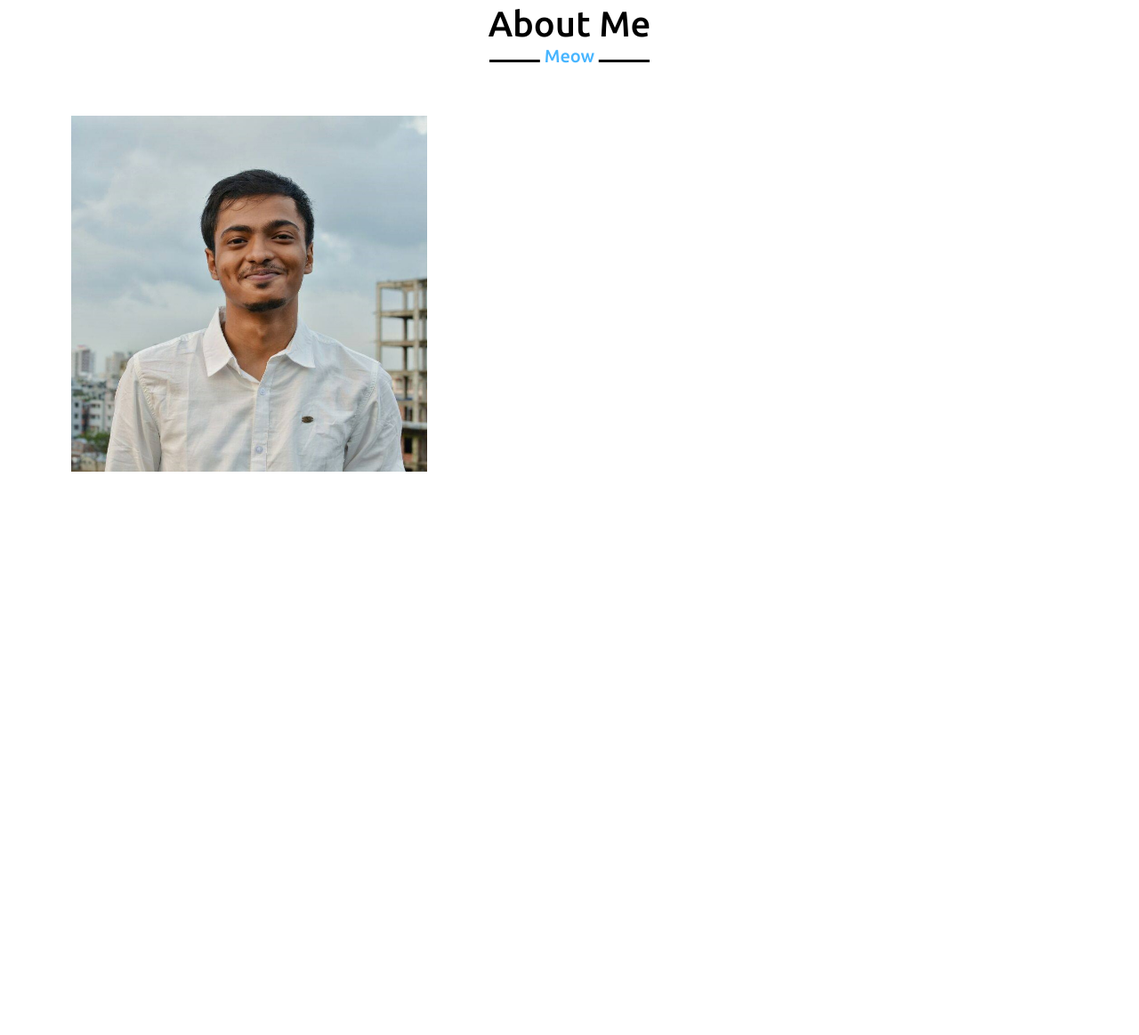
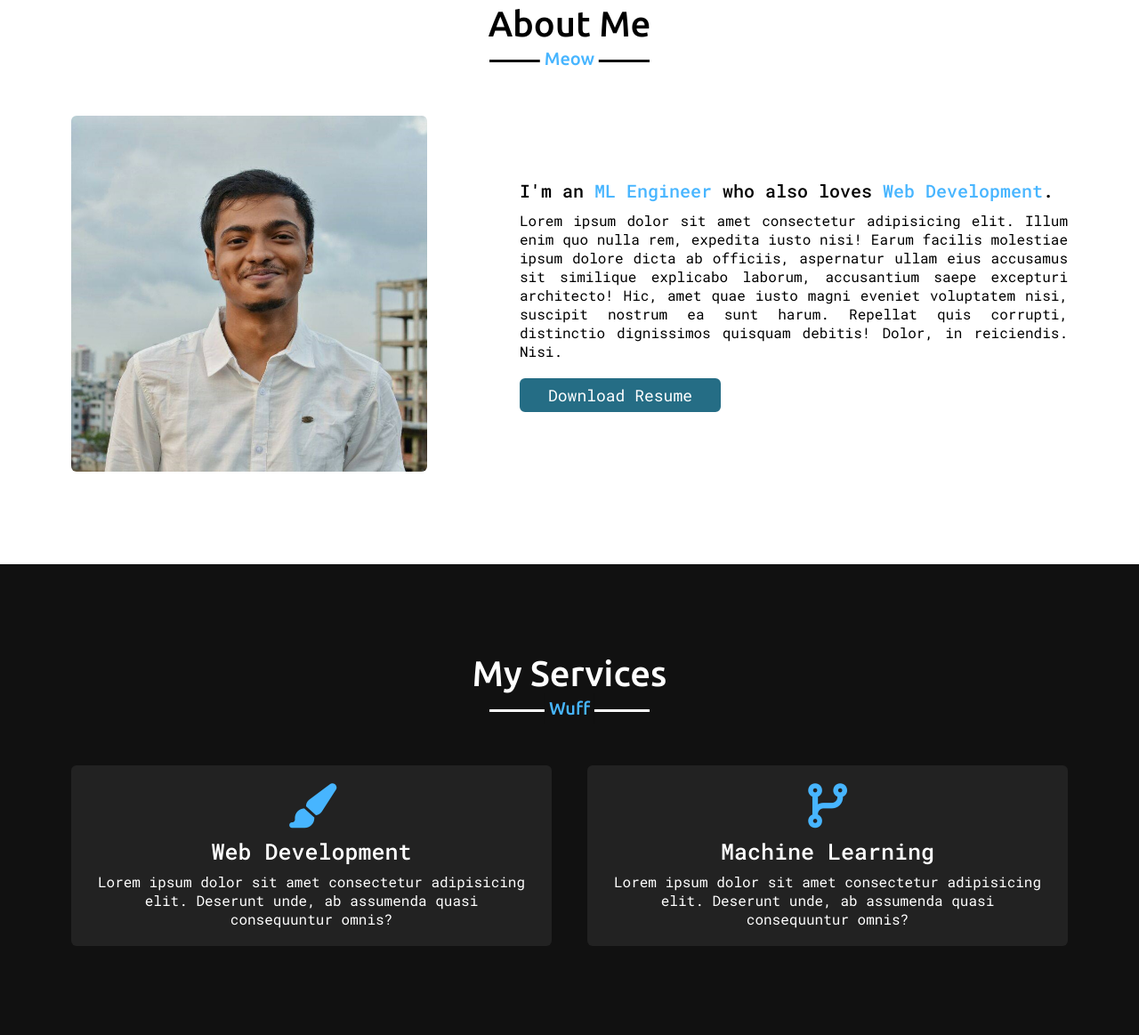
Before and after one commit to Ananism17/Demo-Portfolio, a plain HTML site: page index.html in a window 1280 px wide. Shown: the part 896-2059 px from the top of the page at 89% size. Before the commit the page ends 1530 px from the top, so only its background shows below. Drawn offline with nearby package versions, Linux system fonts and the light colour scheme.

Commit message:
Added About and Services Section

```diff
--- a/index.html
+++ b/index.html
@@ -7,14 +7,16 @@
     <meta name="viewport" content="width=device-width, initial-scale=1.0">
     <title>Anan Portfolio</title>
     <link rel="stylesheet" href="./style.css">
-    <link rel="stylesheet" href="https://cdnjs.cloudflare.com/ajax/libs/font-awesome/4.7.0/css/font-awesome.min.css">
-    <script src="https://kit.fontawesome.com/a076d05399.js" crossorigin="anonymous"></script>
+    <script src="https://kit.fontawesome.com/2defdca5f6.js" crossorigin="anonymous"></script>
     <script src="https://code.jquery.com/jquery-3.6.1.min.js"
             integrity="sha256-o88AwQnZB+VDvE9tvIXrMQaPlFFSUTR+nldQm1LuPXQ="
             crossorigin="anonymous"></script>
 </head>
 
 <body>
+
+
+
 
     <!-- Navbar Section -->
 
@@ -40,6 +42,8 @@
 
 
 
+
+
     <!-- Home Section -->
 
     <section class="home" id="home">
@@ -57,14 +61,21 @@
 
 
 
+
+
     <!-- About Section -->
 
     <section class="about" id="about">
         <div class="max-width">
+            <h2 class="title">About Me</h2>
             <div class="about-content">
-                <h2 class="title">About Me</h2>
                 <div class="column left">
                     <img src="./images/dp.jpg" alt="">
+                </div>
+                <div class="column right">
+                    <div class="text">I'm an <span>ML Engineer</span> who also loves <span>Web Development</span>.</div>
+                    <p>Lorem ipsum dolor sit amet consectetur adipisicing elit. Illum enim quo nulla rem, expedita iusto nisi! Earum facilis molestiae ipsum dolore dicta ab officiis, aspernatur ullam eius accusamus sit similique explicabo laborum, accusantium saepe excepturi architecto! Hic, amet quae iusto magni eveniet voluptatem nisi, suscipit nostrum ea sunt harum. Repellat quis corrupti, distinctio dignissimos quisquam debitis! Dolor, in reiciendis. Nisi.</p>
+                    <a href="#">Download Resume</a>
                 </div>
             </div>
         </div>
@@ -76,6 +87,38 @@
 
 
 
+
+
+    <!-- Services Section -->
+
+    <section class="services" id="services">
+        <div class="max-width">
+            <h2 class="title">My Services</h2>
+            <div class="serv-content">
+                <div class="card">
+                    <div class="box">
+                        <i class="fas fa-paint-brush"></i>
+                        <div class="text">Web Development</div>
+                        <p>Lorem ipsum dolor sit amet consectetur adipisicing elit. Deserunt unde, ab assumenda quasi consequuntur omnis?</p>
+                    </div>
+                </div>
+                <div class="card">
+                    <div class="box">
+                        <i class="fas fa-code-branch"></i>
+                        <div class="text">Machine Learning</div>
+                        <p>Lorem ipsum dolor sit amet consectetur adipisicing elit. Deserunt unde, ab assumenda quasi consequuntur omnis?</p>
+
+                    </div>
+                </div>
+            </div>
+        </div>
+    </section>
+
+
+
+
+
+
     <script src="script.js"></script>
 
 </body>
--- a/style.css
+++ b/style.css
@@ -40,7 +40,7 @@
     position: fixed;
     width: 100%;
     padding: 30px 0;
-    /* background: #256D85; */
+    z-index: 999;
     font-family: 'Ubuntu', sans-serif;
     transition: all 0.3s ease;
 }
@@ -158,6 +158,122 @@
 .home .home-content:hover a {
     color: #256D85;
     background: none;
+    font-weight: 500;
+}
+
+
+
+
+/* Common Styling */
+
+section{
+    padding: 100px 0;;
+}
+
+.about, .services {
+    font-family: 'Roboto Mono', monospace;
+}
+
+.about .about-content, .services .serv-content {
+    display: flex;
+    flex-wrap: wrap;
+    align-items: center;
+    justify-content: space-between;
+}
+
+Section .title {
+    position: relative;
+    text-align: center;
+    font-size: 40px;
+    font-weight: 500;
+    margin-bottom: 60px;
+    padding-bottom: 20px;
+    font-family: 'Ubuntu', sans-serif;
+}
+
+Section .title::before{
+    content: "";
+    position: absolute;
+    bottom: 0px;
+    left: 50%;
+    width: 180px;
+    height: 3px;
+    background: #111;
+    transform: translateX(-50%);
+}
+
+Section .title::after{
+    position: absolute;
+    bottom: -13px;
+    left: 50%;
+    font-size: 20px;
+    color: #47B5FF;
+    padding: 5px;
+    background: #fff;
+    transform: translateX(-50%);
+}
+
+
+
+
+
+
+
+
+
+
+/* About section styling */
+
+.about .title::after{
+    content: "Meow";
+}
+
+
+.about .about-content .left {
+    width: 45%;
+}
+
+.about .about-content .left img {
+    width: 400px;
+    height: 400px;
+    object-fit: cover;
+    border-radius: 6px;
+}
+
+.about .about-content .right {
+    width: 55%;
+}
+
+.about .about-content .right .text {
+    font-size: 20px;
+    font-weight: 500;
+    margin-bottom: 10px;
+}
+
+.about .about-content .right span {
+    color: #47B5FF;
+}
+
+.about .about-content .right p {
+    text-align: justify;
+}
+
+.about .about-content .right a {
+    display: inline-block;
+    background: #256D85;
+    color: #fff;
+    font-size: 18px;
+    padding: 5px 30px;
+    margin-top: 20px;
+    border-radius: 6px;
+    border: 2px solid #256D85;
+    transition: all 0.3 ease;
+}
+
+.about .about-content .right a:hover{
+    color: #256D85;
+    background: none;
+    font-weight: 500;
 }
 
 
@@ -171,55 +287,58 @@
 
 
 
+/* Services section styling */
 
-
-/* About section styling */
-
-section{
-    padding: 100px 0;;
+.services {
+    color: #fff;
+    background: #111;
 }
 
-.about {
-    font-family: 'Roboto Mono', monospace;
+.services .title::before{
+    background: #fff;
 }
 
-.about .title {
-    position: relative;
-    text-align: center;
-    font-size: 40px;
-    font-weight: 500;
-    margin-bottom: 60px;
-    padding-bottom: 20px;
-    font-family: 'Ubuntu', sans-serif;
+.services .title::after{
+    background: #111;
+    content: "Wuff";
 }
 
-.about .title::before{
-    content: "";
-    position: absolute;
-    bottom: 0px;
-    left: 50%;
-    width: 180px;
-    height: 3px;
-    background: #000;
-    transform: translateX(-50%);
+.services .serv-content .card{
+    width: calc(50% - 20px);
+    background: #222;
+    text-align: center;
+    border-radius: 6px;
+    padding: 20px 25px;
+    cursor: pointer;
+    transition: all 0.3 ease;
 }
 
-.about .title::after{
-    content: "Meow";
-    position: absolute;
-    bottom: -10px;
-    left: 50%;
-    font-size: 20px;
-    color: #47B5FF;
-    padding: 5px;
-    background: #fff;
-    transform: translateX(-50%);
+.services .serv-content .card:hover {
+    background: #256D85;
 }
 
-.about .about-content .left img {
-    width: 400px;
-    height: 400px;
-    object-fit: cover;
+.services .serv-content .card .box {
+    transition: all 0.3 ease;
+}
+
+.services .serv-content .card:hover .box {
+    transform: scale(1.05);
+}
+
+.services .serv-content .card i {
+    font-size: 50px;
+    color: #47B5FF;
+    /* transition: color 0.3 ease; */
+}
+
+.services .serv-content .card:hover i {
+    color: #fff;
+}
+
+.services .serv-content .card .text {
+    font-size: 25px;
+    font-weight: 500;
+    margin: 10px 0 7px 0;
 }
 
 
@@ -238,9 +357,16 @@ section{
 
 /* Responsive media queries */
 
-@media (max-width: 1104px) {
+@media (max-width: 1300px) {
     .home .max-width {
         margin-left: 0px;
+    }
+}
+
+@media (max-width: 1104px) {
+    .about .about-content .left img {
+        width: 350px;
+        height: 350px;
     }
 }
 
@@ -271,7 +397,7 @@ section{
         width: 100%;
         left: -100%;
         top: 0;
-        background: #000;
+        background: #111;
         text-align: center;
         padding-top: 80px;
         transition: all 0.3s ease;
@@ -305,6 +431,28 @@ section{
         padding: 10px 30px;
     }
 
+    .max-width {
+        max-width: 800px;
+    }
+
+    .about .about-content .column {
+        width: 100%;
+    }
+
+    .about .about-content .left {
+        display: flex;
+        justify-content: center;
+        margin: 0 auto 60px;
+    }
+
+    .about .about-content .right {
+        flex: 100%;
+    }
+
+    .services .serv-content .card {
+        width: 100%;
+        margin-bottom: 40px;
+    }
 }
 
 @media (max-width: 690px) {
```
